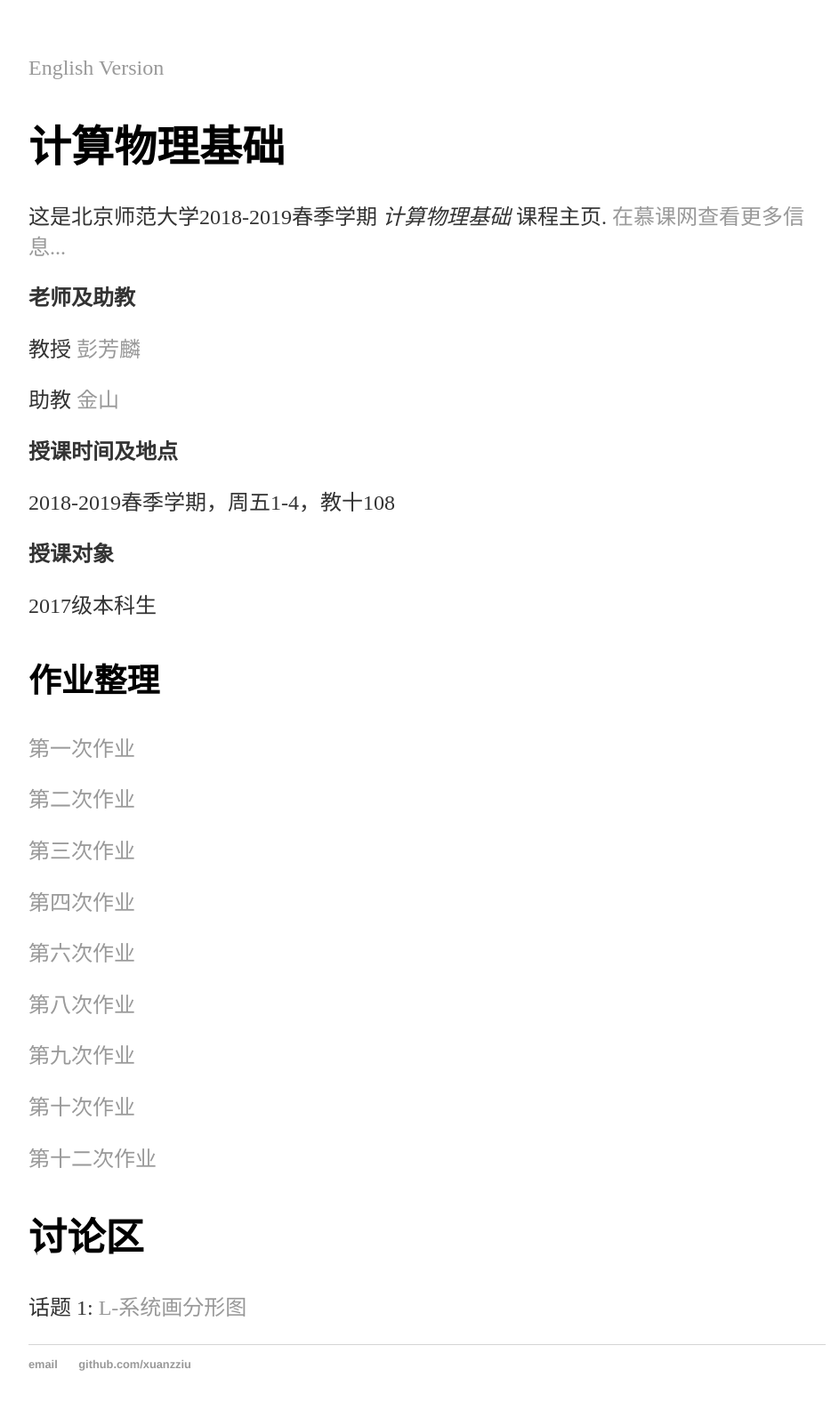
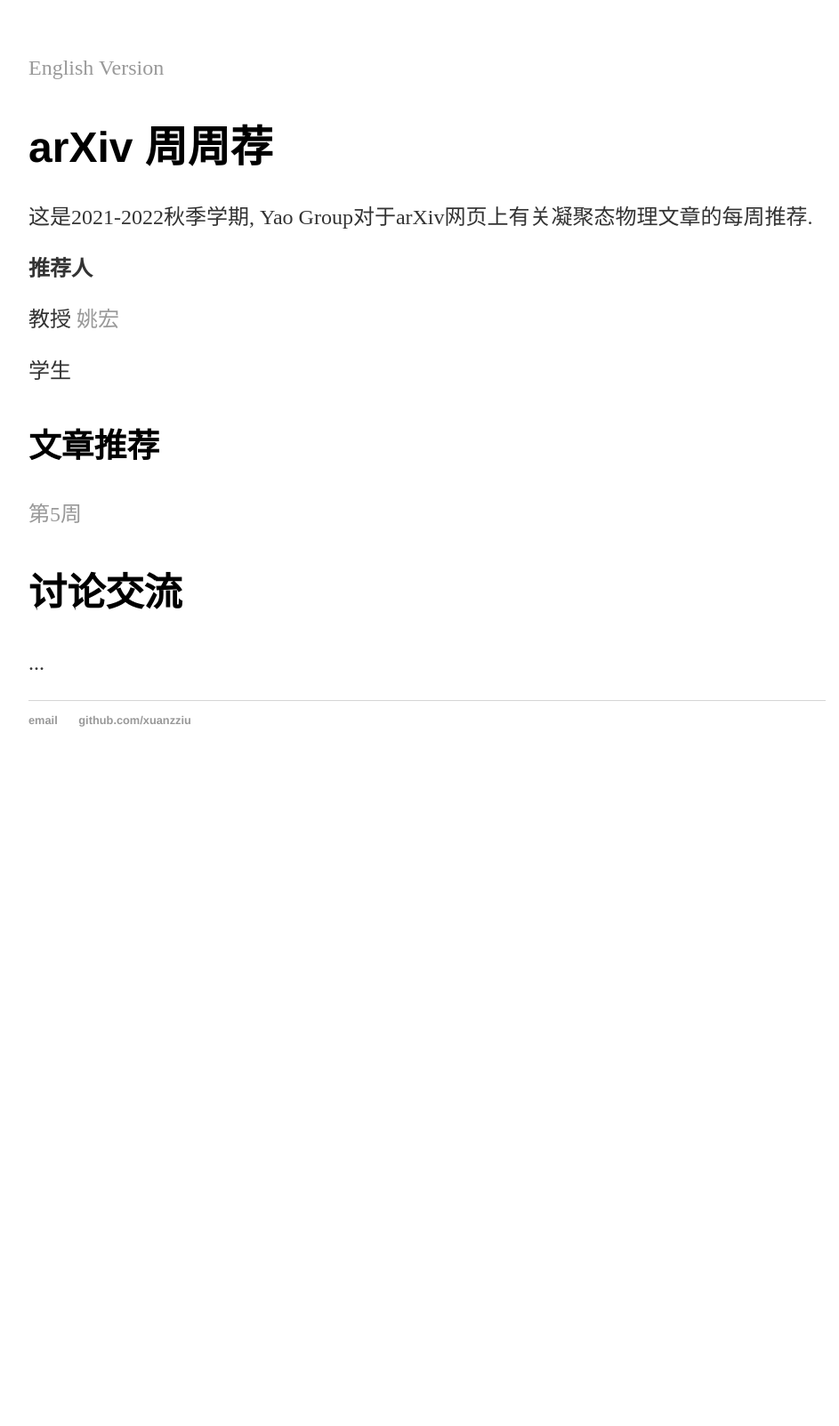
Before and after one commit to xuanzziu/xuanzziu.github.io, a Jekyll site: the page built from arXiv/cn.html, in a window 1280 px wide. Shown: the whole page at 89% size, without its empty margins (160-1103 px from the left). Built offline with Jekyll 4.4.1, drawn with Linux system fonts in a browser that asks for light colours; after the commit the page ends 900 px from its top, so only the background shows below that.

Commit message:
Update cn.html

```diff
--- a/arXiv/cn.html
+++ b/arXiv/cn.html
@@ -1,28 +1,18 @@
 ---
 layout: default
-title: Introduction to Computational Physics
+title: arXiv
 ---
 		<div class="blurb">
 			<p><a href="/arXiv">English Version</a></p>
-			<h1>计算物理基础</h1>
-			<p>这是北京师范大学2018-2019春季学期 <em>计算物理基础</em> 课程主页. <a href="http://www.icourse163.org/course/BNU-1002842010">在慕课网查看更多信息...</a></p>
-			<p><b>老师及助教</b></p>
-			<p>教授 <a href="http://physics.bnu.edu.cn/application/faculty/pengfanglin/index.htm">彭芳麟</a></p>
-			<p>助教 <a href="https://jiniverse.github.io/">金山</a></p>
-			<p><b>授课时间及地点</b></p>
-			<p>2018-2019春季学期，周五1-4，教十108</p>
-			<p><b>授课对象</b></p>
-			<p>2017级本科生</p>
-			<h3>作业整理</h3>
-			<p><a href="/arXiv/hw1">第一次作业</a></p>
-			<p><a href="/arXiv/hw2">第二次作业</a></p>
-			<p><a href="/arXiv/hw3">第三次作业</a></p>
-			<p><a href="/arXiv/hw4">第四次作业</a></p>
-			<p><a href="/arXiv/hw6">第六次作业</a></p>
-			<p><a href="/arXiv/hw8">第八次作业</a></p>
-			<p><a href="/arXiv/hw9">第九次作业</a></p>
-			<p><a href="/arXiv/hw10">第十次作业</a></p>
-			<p><a href="/arXiv/hw12">第十二次作业</a></p>
-			<h2>讨论区</h2>
-			<p>话题 1: <a href="https://github.com/Jiniverse/L-system-fractals">L-系统画分形图</a></p>
+			<h1>arXiv 周周荐</h1>
+			<p>这是2021-2022秋季学期, Yao Group对于arXiv网页上有关凝聚态物理文章的每周推荐.</p>
+			<p><b>推荐人</b></p>
+			<p>教授 <a href="https://www.ias.tsinghua.edu.cn/info/1016/1215.htm">姚宏</a></p>
+			<p>学生 </p>
+			<h3>文章推荐</h3>
+			<p><a href="/arXiv/w5">第5周</a></p>
+
+
+			<h2>讨论交流</h2>
+			<p> ... </p>
 		</div>
```
